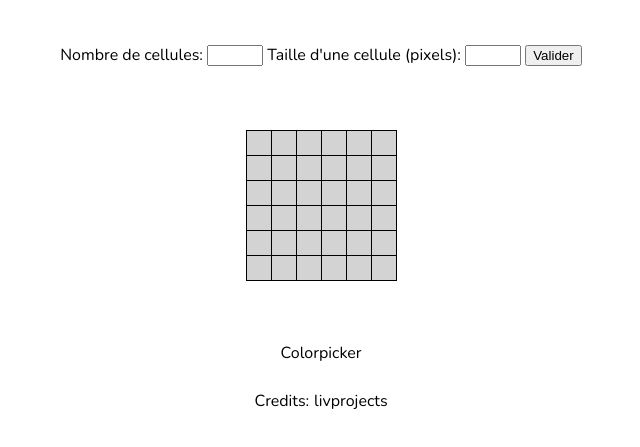
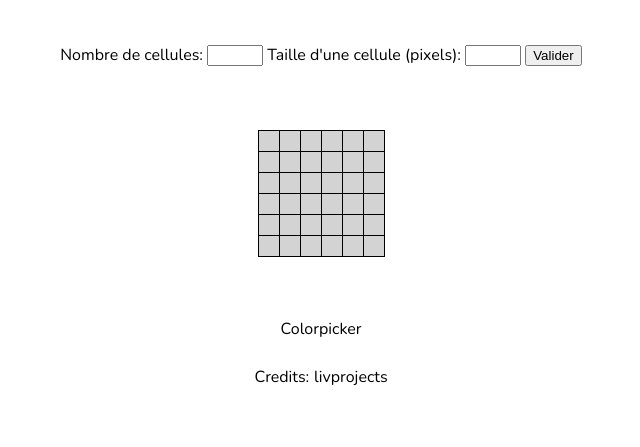
Before and after one commit to livprojects/draw-your-tiles, a plain HTML site: page index.html in a window 1280 px wide. Shown: the part 179-626 px from the top of the page, without its empty margins (319-959 px from the left). Drawn offline with nearby package versions, Linux system fonts and the light colour scheme; a web font is replaced by a local one.

Commit message:
cell size dynamic

```diff
--- a/script.js
+++ b/script.js
@@ -6,7 +6,7 @@ const app = {
         formsubmit.addEventListener('submit', app.changeGrid);
     },
 
-    drawGrid: (gridSize = 6, cellSize) => {
+    drawGrid: (gridSize = 6, cellSize = 20) => {
 
         // Resets HTML when loaded //
         const grid = document.getElementById('central-grid'); grid.innerHTML = '';
@@ -19,6 +19,9 @@ const app = {
             for (let cellIndex = 0; cellIndex < gridSize; cellIndex++) {
                 const cell = document.createElement('td');
                 cell.classList.add('grid-cell');
+
+                cell.style.width = cellSize+'px';
+                cell.style.height = cellSize+'px';
 
                 // Static size for now in CSS, will be dynamic later //
 
--- a/style.css
+++ b/style.css
@@ -46,8 +46,7 @@ align-items: center;
 }
 
 .grid-cell {
-    width: 1.5rem;
-    height: 1.5rem;
+
     border: 1px solid black;
     background-color: lightgrey
 }
```
